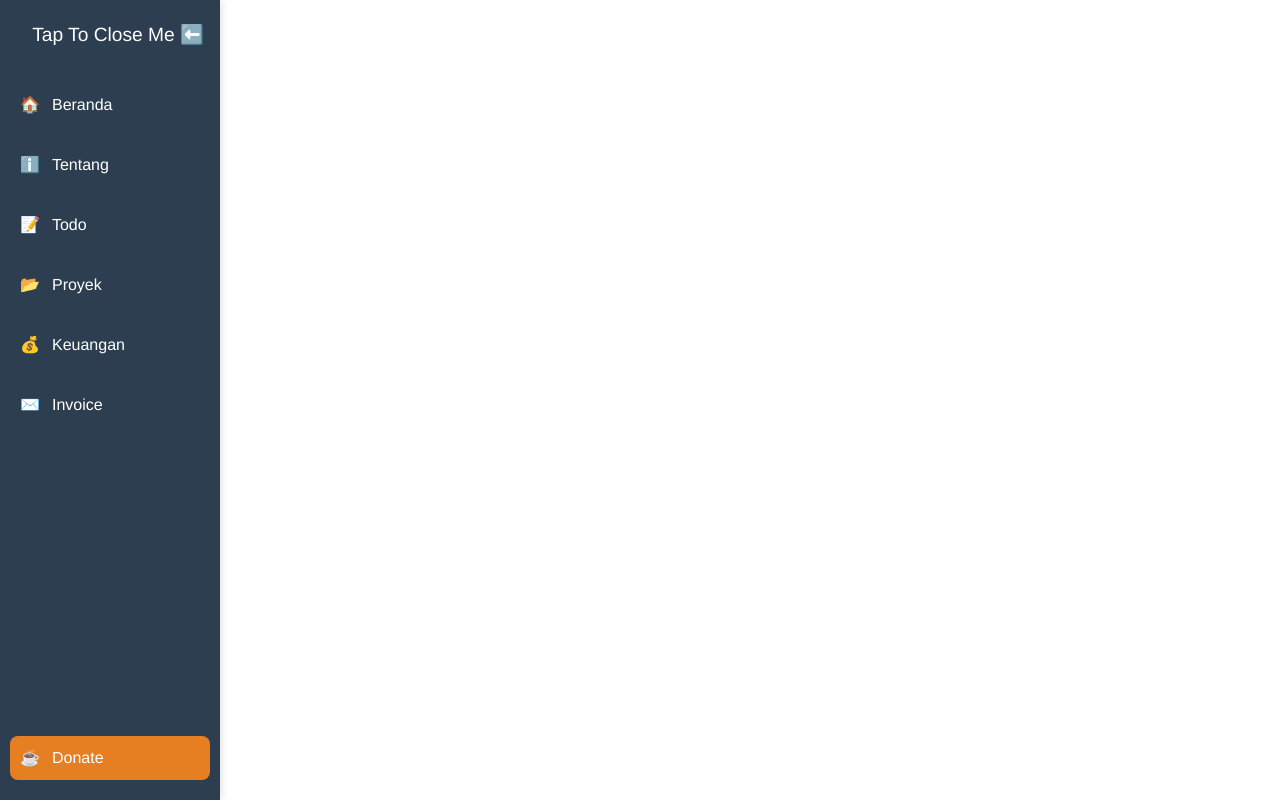
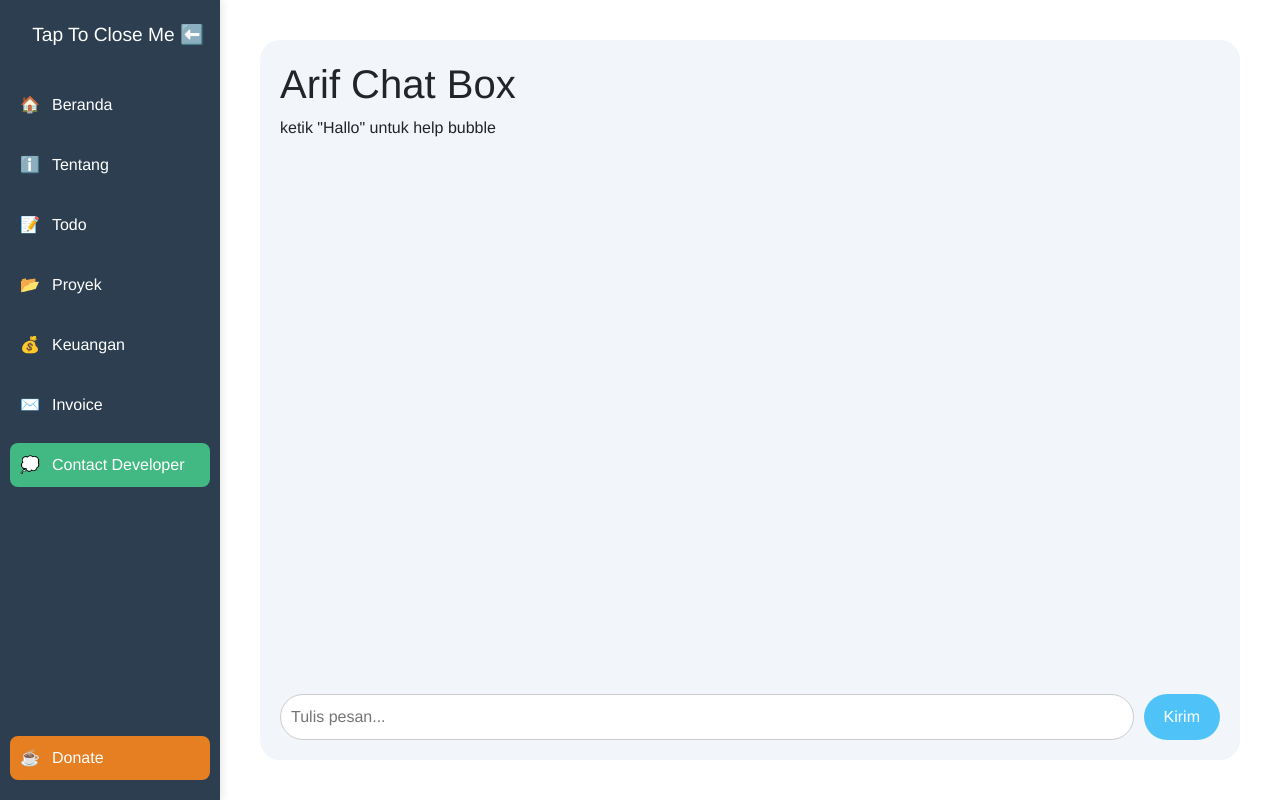
Before and after one commit to itsmebroarif/freelancertoolkit, a Vue app: page /chat in a window 1280 px wide. Built offline with nearby package versions, Linux system fonts and the light colour scheme.

Commit message:
Push Chat features

```diff
--- a/src/App.vue
+++ b/src/App.vue
@@ -30,6 +30,10 @@
       <router-link to="/mail" class="sidebar-item">
         <span class="icon">✉️</span>
         <span v-if="!isCollapsed" class="text">Invoice</span>
+      </router-link>
+      <router-link to="/chat" class="sidebar-item">
+        <span class="icon">💭</span>
+        <span v-if="!isCollapsed" class="text">Contact Developer</span>
       </router-link>
 
       <!-- Donate button -->
--- a/src/router/index.js
+++ b/src/router/index.js
@@ -36,6 +36,12 @@ const routes = [
     name: "mail",
     component: () =>
       import(/* webpackChunkName: "about" */ "../views/mail.vue"),
+  },
+  {
+    path: "/chat",
+    name: "chat",
+    component: () =>
+      import(/* webpackChunkName: "about" */ "../views/chat.vue"),
   }
 ];
 
--- /dev/null
+++ b/src/views/chat.vue
@@ -0,0 +1,229 @@
+<template>
+    <div class="chat-container">
+      <h1>Arif Chat Box</h1>
+      <p>ketik "Hallo" untuk help bubble</p>
+      <div class="chat-box" ref="chatBox">
+        <div
+          v-for="(message, index) in messages"
+          :key="index"
+          class="chat-message"
+          :class="message.role"
+        >
+          <div class="bubble">{{ message.content }}</div>
+        </div>
+
+        <div v-if="typing" class="chat-message assistant">
+          <div class="bubble typing">...</div>
+        </div>
+
+        <!-- Jika ada pilihan (bubbles) -->
+        <div v-if="lastMessageOptions.length > 0" class="options">
+          <button
+            v-for="(option, idx) in lastMessageOptions"
+            :key="idx"
+            @click="handleOption(option)"
+          >
+            {{ option }}
+          </button>
+        </div>
+      </div>
+
+      <form class="input-area" @submit.prevent="sendMessage">
+        <input v-model="userInput" type="text" placeholder="Tulis pesan..." />
+        <button type="submit">Kirim</button>
+      </form>
+    </div>
+  </template>
+
+  <script>
+  export default {
+    data() {
+      return {
+        userInput: "",
+        messages: [],
+        typing: false,
+        responses: {
+          todo: "📝 *Todo* adalah daftar tugas kamu. Catat, atur deadline, dan checklist. aku membuatnya dengan langsung menaruh deadline disana tanpa waktu mulai karena aku yakin kamu sendiri tuh pasti naronya pas udah mulai jalan waktu pengerjaan jadi jangan males ngerjainnnya ya",
+          proyek:
+            "📁 *Proyek* untuk mengelola pekerjaan besar jadi beberapa tugas kecil trus juga nyatet siapa klien kamu supaya jauh lebih gampang.",
+          keuangan:
+            "💰 *Keuangan* untuk mencatat income dan expenses. Biar kamu bisa kontrol pengeluaran dan inget jangan boros ya kalo punya duit biar bisa ketabung dan punya duit kalau mau jajan xixixi.",
+          invoice:
+            "📨 *Invoice* untuk membuat tagihan ke klien dengan template rapi. Biasanya ini dipakai kalo kamu freelance biar kamu bisa nyatet keperluan kamu pada saat lagi ngerjain project sesuatu biar bisa nyatet harganya dan bisa punya template sendiri",
+          developer:
+            "👨‍💻 *Developer*: aku (Arif) adalah seorang developer yang lahir di Jakarta dan besar di Depok. Aku adalah pendiri Belajar Bareng dan Robust Tech Studio, dua Komunitas yang bergerak di bidang teknologi kreatif seperti web dan app development, network engineering, dan database management. Tapi selain itu aku juga bisa jadi seorang musisi yang bisa main gitar & piano juga xixixi",
+          kontak:
+            "🗨 *kontak*: silahkan simpen kontak aku di instagram (@eexxvvn), abis itu di email juga ada di (aripstrike@gmail.com). Ditunggu ya di personal chat jika ada kendala atau apapun itu xixixi",
+        },
+        options: [
+          "Todo",
+          "Proyek",
+          "Keuangan",
+          "Invoice",
+          "Tentang Developer",
+          "kontak",
+        ],
+        lastMessageOptions: [],
+      };
+    },
+    methods: {
+      sendMessage() {
+        if (!this.userInput.trim()) return;
+
+        const text = this.userInput.trim();
+        this.messages.push({ role: "user", content: text });
+        this.userInput = "";
+        this.lastMessageOptions = [];
+
+        if (/hallo|halo|hai|hei/i.test(text)) {
+          this.showBotMessage(
+            "Hai! Bisa saya bantu? Pilih salah satu:",
+            this.options
+          );
+        } else {
+          this.autoReply(text.toLowerCase());
+        }
+      },
+      handleOption(option) {
+        this.messages.push({ role: "user", content: option });
+        this.lastMessageOptions = [];
+        this.autoReply(option.toLowerCase());
+      },
+      autoReply(input) {
+        let reply =
+          "🤖 Maaf, aku belum mengerti. Pilih: Todo, Proyek, Keuangan, Invoice, atau Tentang Developer.";
+
+        for (const key in this.responses) {
+          if (input.includes(key)) {
+            reply = this.responses[key];
+            break;
+          }
+        }
+
+        this.typing = true;
+        setTimeout(() => {
+          this.typing = false;
+          this.messages.push({ role: "assistant", content: reply });
+          this.scrollToBottom();
+        }, 1000);
+      },
+      showBotMessage(text, options = []) {
+        this.typing = true;
+        setTimeout(() => {
+          this.typing = false;
+          this.messages.push({ role: "assistant", content: text });
+          this.lastMessageOptions = options;
+          this.scrollToBottom();
+        }, 800);
+      },
+      scrollToBottom() {
+        this.$nextTick(() => {
+          const chatBox = this.$refs.chatBox;
+          chatBox.scrollTop = chatBox.scrollHeight;
+        });
+      },
+    },
+  };
+  </script>
+
+  <style scoped>
+  .chat-container {
+    display: flex;
+    flex-direction: column;
+    height: 90vh;
+    background: #f2f5f9;
+    padding: 20px;
+    border-radius: 20px;
+  }
+
+  .chat-box {
+    flex: 1;
+    overflow-y: auto;
+    display: flex;
+    flex-direction: column;
+    padding: 10px;
+  }
+
+  .chat-message {
+    display: flex;
+    align-items: flex-end;
+    margin-bottom: 10px;
+  }
+
+  .chat-message.user {
+    justify-content: flex-end;
+  }
+
+  .chat-message.assistant {
+    justify-content: flex-start;
+  }
+
+  .bubble {
+    background: #ffffff;
+    padding: 10px 15px;
+    border-radius: 20px;
+    max-width: 70%;
+    word-wrap: break-word;
+    box-shadow: 0 2px 5px rgba(0, 0, 0, 0.1);
+  }
+
+  .chat-message.user .bubble {
+    background: #4fc3f7;
+    color: white;
+  }
+
+  .avatar {
+    width: 32px;
+    height: 32px;
+    border-radius: 50%;
+    margin: 0 8px;
+  }
+
+  .input-area {
+    display: flex;
+    padding-top: 10px;
+    gap: 10px;
+  }
+
+  .input-area input {
+    flex: 1;
+    padding: 10px;
+    border-radius: 30px;
+    border: 1px solid #ccc;
+  }
+
+  .input-area button {
+    padding: 0 20px;
+    background: #4fc3f7;
+    color: white;
+    border: none;
+    border-radius: 30px;
+  }
+
+  .options {
+    display: flex;
+    flex-wrap: wrap;
+    gap: 10px;
+    margin: 10px 0;
+    justify-content: center;
+  }
+
+  .options button {
+    padding: 8px 20px;
+    border-radius: 20px;
+    background: #e0f7fa;
+    border: none;
+    cursor: pointer;
+    font-weight: 500;
+    transition: background 0.3s;
+  }
+
+  .options button:hover {
+    background: #b2ebf2;
+  }
+
+  .typing {
+    font-style: italic;
+    color: gray;
+  }
+  </style>
```
